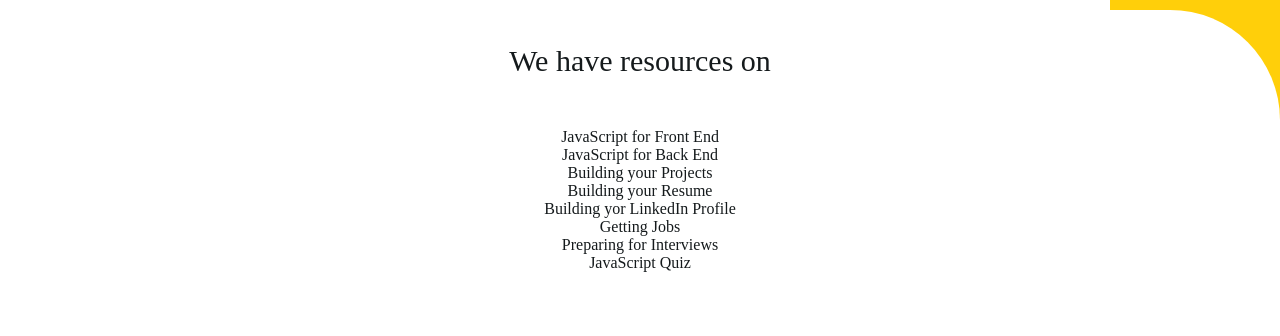
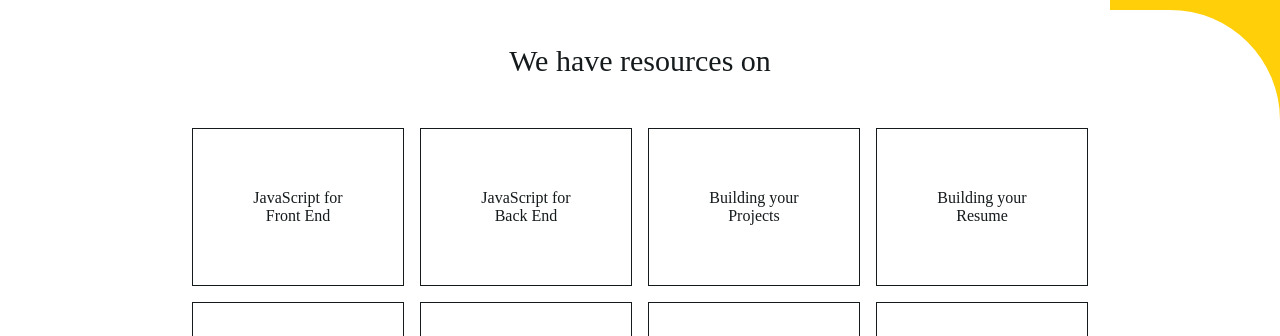
Before and after one commit to abrusu-collins/JS-Pro, a React (Create React App) app: page / in a window 1280 px wide. Shown: the part 570-906 px from the top of the page. Before the commit the page ends 842 px from the top, so only its background shows below. Built offline with nearby package versions, Linux system fonts and the light colour scheme; a web font is replaced by a local one.

Commit message:
done for today

```diff
--- a/src/sass/_offer.scss
+++ b/src/sass/_offer.scss
@@ -1,9 +1,23 @@
 .offer {
-  margin: auto;
+  margin:0 auto 60px auto;
   text-align: center;
   & .offer-head {
     font-size: 30px;
     font-family: PPBold;
     margin: 50px 0;
   }
+  & .resoources-we-offer {
+    display: grid;
+    grid-template-columns: repeat(4, 1fr);
+    width: 70%;
+    margin: auto;
+    grid-gap:1rem;
+    & p {
+      border: 1px solid $black;
+      padding: 60px;
+      display: flex;
+      align-items: center;
+      justify-content: center;
+    }
+  }
 }
--- a/src/styles/index.css
+++ b/src/styles/index.css
@@ -63,7 +63,7 @@
 }
 
 .offer {
-  margin: auto;
+  margin: 0 auto 60px auto;
   text-align: center;
 }
 .offer .offer-head {
@@ -71,3 +71,17 @@
   font-family: PPBold;
   margin: 50px 0;
 }
+.offer .resoources-we-offer {
+  display: grid;
+  grid-template-columns: repeat(4, 1fr);
+  width: 70%;
+  margin: auto;
+  grid-gap: 1rem;
+}
+.offer .resoources-we-offer p {
+  border: 1px solid #151a1c;
+  padding: 60px;
+  display: flex;
+  align-items: center;
+  justify-content: center;
+}
```
